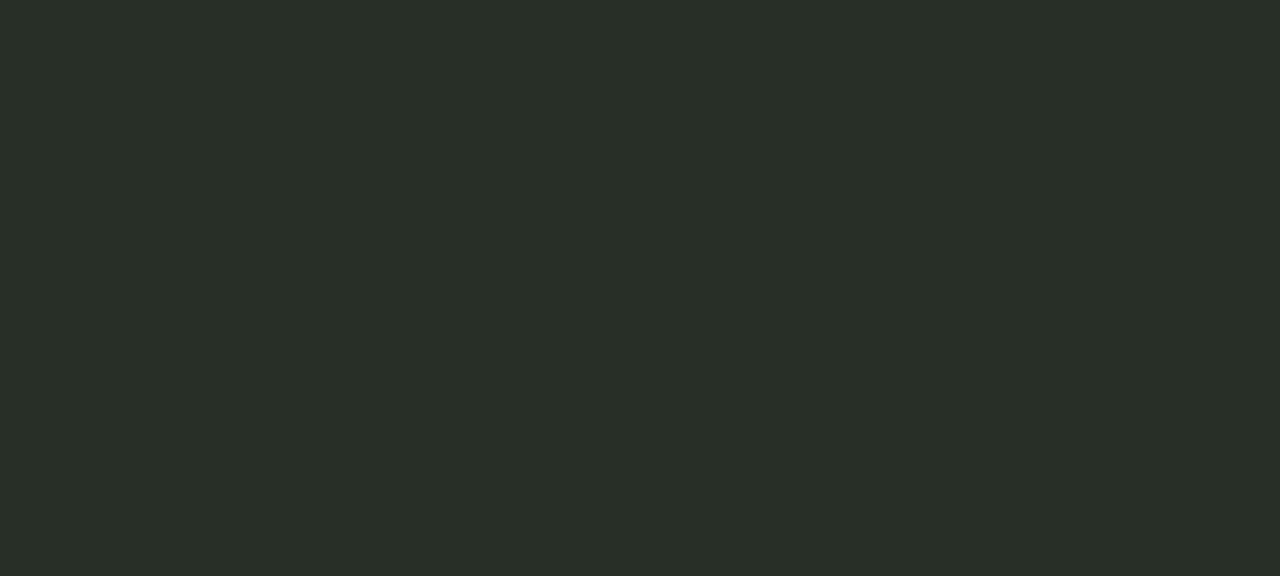
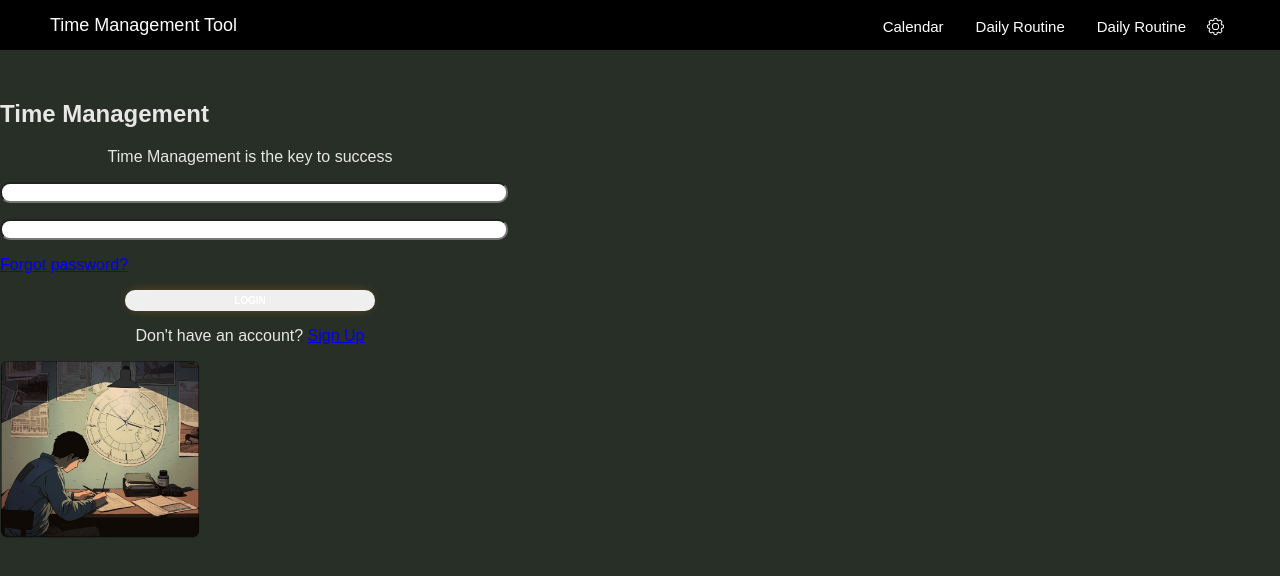
Before and after one commit to ansleehk/CS151-TimeManagement, a React (Create React App) app in the folder frontend/: page /auth/login in a window 1280 px wide. Before the commit this address had no page. Shown: the top 576 px of the page. Built offline with nearby package versions, Linux system fonts and the light colour scheme.

Commit message:
Update login.jsx

```diff
--- a/frontend/src/pages/login.jsx
+++ b/frontend/src/pages/login.jsx
@@ -16,9 +16,6 @@
 	// this is what we see on the front page
 	return (
 		<form onSubmit={submitHandler}>
-			<nav>
-				<Navigation />
-			</nav>
 			<div className='loginPage'>
 
 				{/* Form rendering, onChange to listen for user events(inputs), setDetails is updated for details to be updated into condition in loginPage.js*/}
@@ -59,7 +56,7 @@
 											</MDBBtn>
 										</div>
 										<div className='loginFooter'>
-											<p className="mb-0">Don't have an account? <a href="#!" class="text-white-50 fw-bold">Sign Up</a></p>
+											<p className="mb-0">Don't have an account? <a href="./register" class="text-white-50 fw-bold">Sign Up</a></p>
 										</div>
 									</MDBCardBody>
 								</MDBCard>
@@ -74,8 +71,6 @@
 						</MDBRow>
 				</div>
 			</div>
-
-
 		</form>
 	)
 }
```
